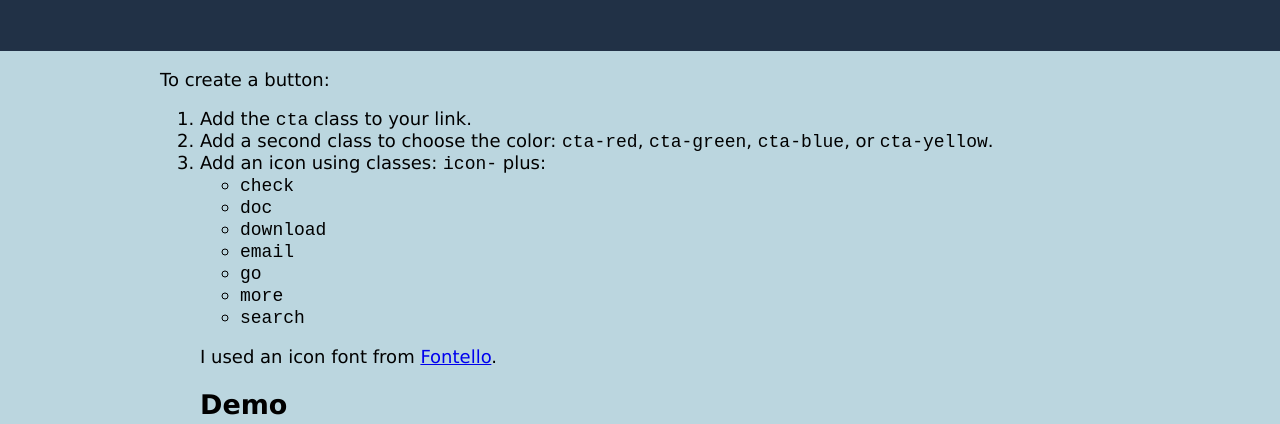
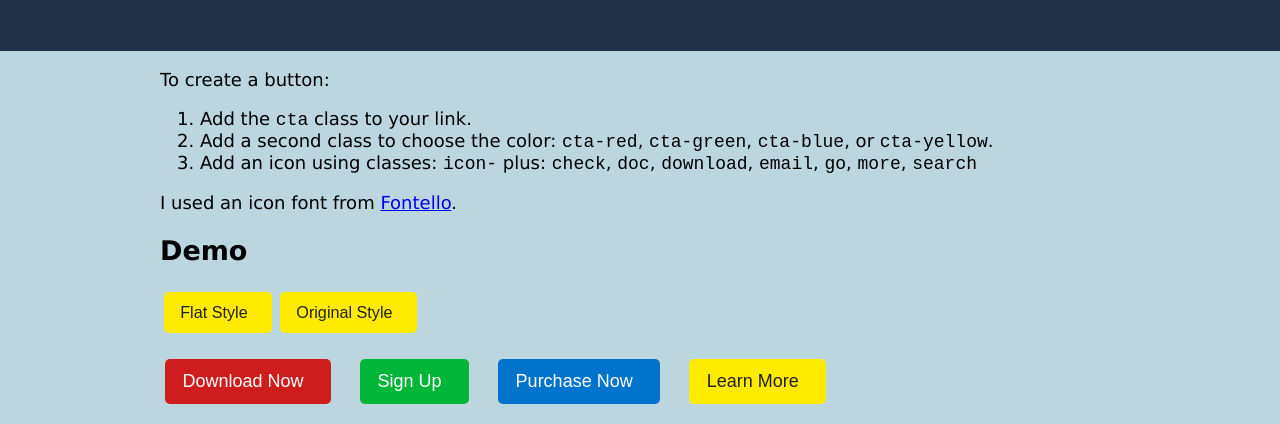
Before and after one commit to esteinborn/call-to-action-buttons, a website: page index.html in a window 1280 px wide. Shown: the part 279-703 px from the top of the page. Drawn offline with Linux system fonts and the light colour scheme.

Commit message:
changes to readme

```diff
--- a/index.html
+++ b/index.html
@@ -25,17 +25,9 @@
       <li>Add the <code>cta</code> class to your link.</li>
       <li>Add a second class to choose the color: <code>cta-red</code>, <code>cta-green</code>, <code>cta-blue</code>, or <code>cta-yellow</code>.</li>
       <li>Add an icon using classes: <code>icon-</code> plus:
-        <ul>
-          <li><code>check</code></li>
-          <li><code>doc</code></li>
-          <li><code>download</code></li>
-          <li><code>email</code></li>
-          <li><code>go</code></li>
-          <li><code>more</code></li>
-          <li><code>search</code></li>
-        </ul>
+          <code>check</code>, <code>doc</code>, <code>download</code>, <code>email</code>, <code>go</code>, <code>more</code>, <code>search</code>
       </li>
-    </ul>
+    </ol>
       <p>I used an icon font from <a href="http://fontello.com/">Fontello</a>.</p>
     <h2 id="demo">Demo</h2>
     <p><a href="#" class="cta cta-small cta-small-small cta-yellow">Flat Style</a><a href="index-original.html" class="cta cta-small cta-small-small cta-yellow">Original Style</a></p>
```
Also changed, not shown: readme.md.
